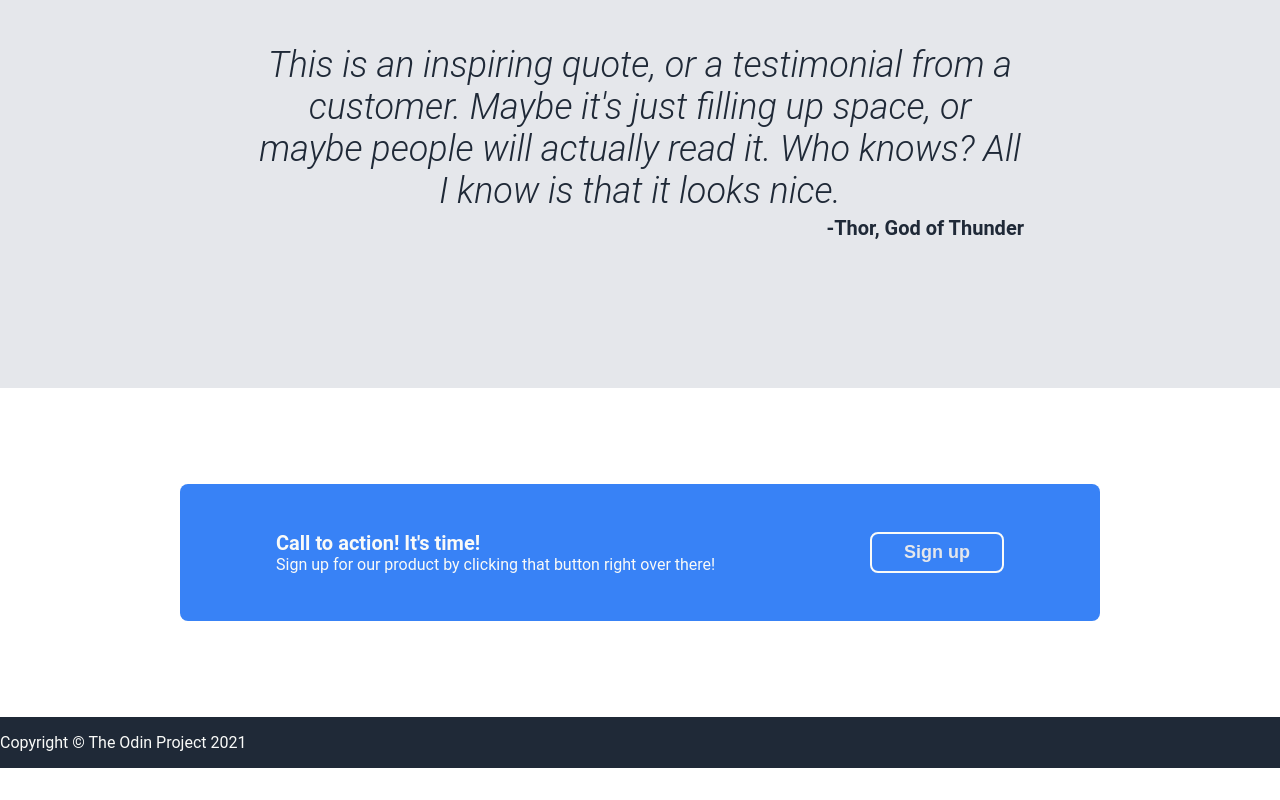
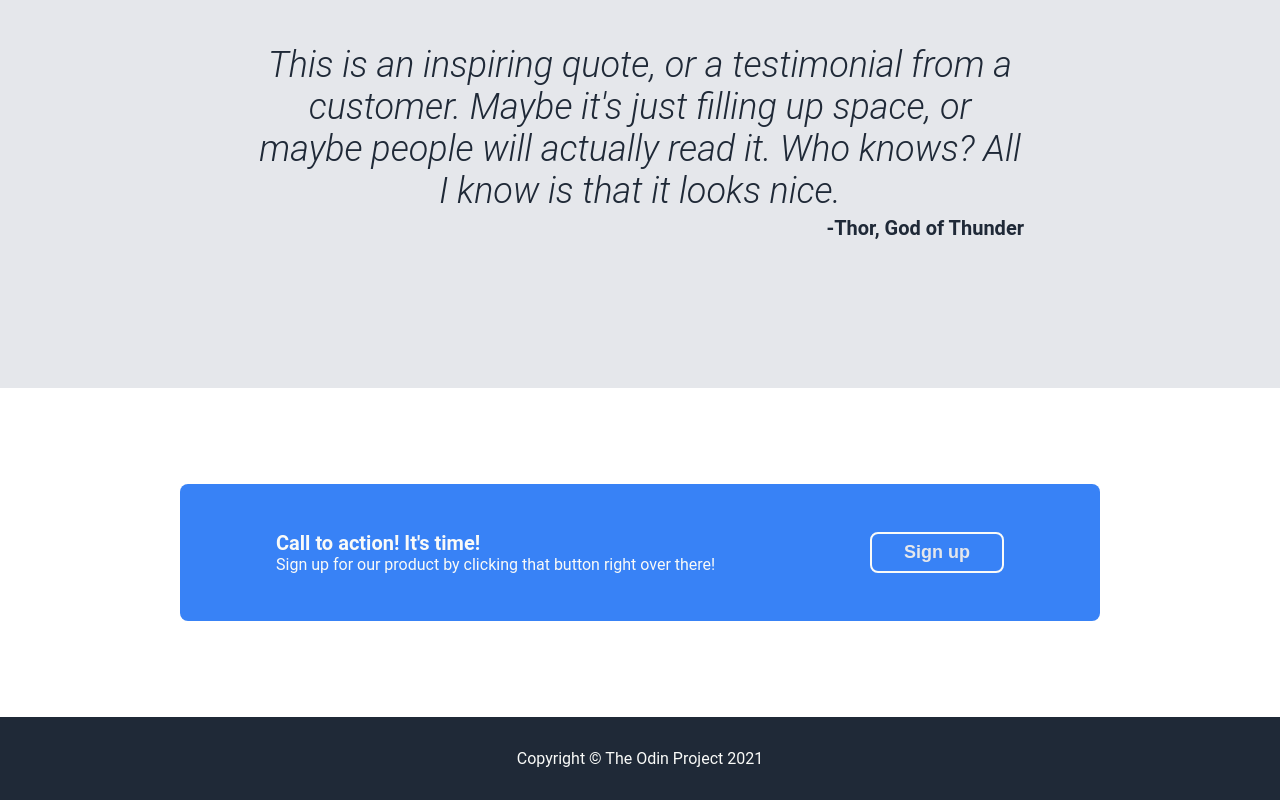
Before and after one commit to capra-irata/odin-landing-page, a plain HTML site: page index.html in a window 1280 px wide. Shown: the part 1063-1863 px from the top of the page. Before the commit the page ends 1831 px from the top, so only its background shows below. Drawn offline with Linux system fonts and the light colour scheme.

Commit message:
Apply centered layout to footer
Remove <p> tag from footer text.

```diff
--- a/index.html
+++ b/index.html
@@ -73,7 +73,7 @@
     </div>
 
     <div class="footer">
-      <p>Copyright &copy; The Odin Project 2021</p>
+      Copyright &copy; The Odin Project 2021
     </div>
   </body>
 </html>
--- a/style.css
+++ b/style.css
@@ -172,4 +172,6 @@ button {
 
 .footer {
   color: #F9FAF8;
+  text-align: center;
+  padding: 32px;
 }
```
